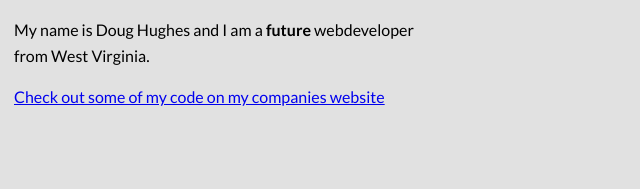
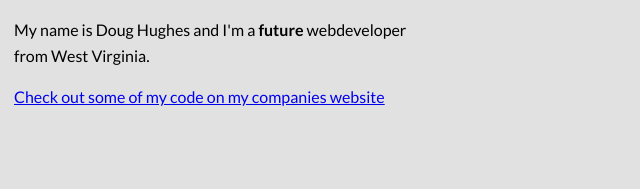
Before and after one commit to scralatchtica824/portfolio-website, a plain HTML site: page index.html in a window 1280 px wide. Shown: the part 242-431 px from the top of the page, 566-1206 px from the left. Drawn offline with Linux system fonts and the light colour scheme.

Commit message:
Update index.html
Testing changes from "I am" to "I'm"

```diff
--- a/index.html
+++ b/index.html
@@ -33,7 +33,7 @@
     <div class="profile">
     <img src="img/pictureofme.jpg" class="profile_portrait"  alt="A photograph of me">
     <h1 id=Hello>Hello Friends!</h1>
-        <p>My name is Doug Hughes and I am a <b>future</b> <span>web</span>developer from West Virginia.</p>
+        <p>My name is Doug Hughes and I'm a <b>future</b> <span>web</span>developer from West Virginia.</p>
         <a href="http://www.aomc.mx" target="_blank">Check out some of my code on my companies website</a>
     </div>
 </main>
```
